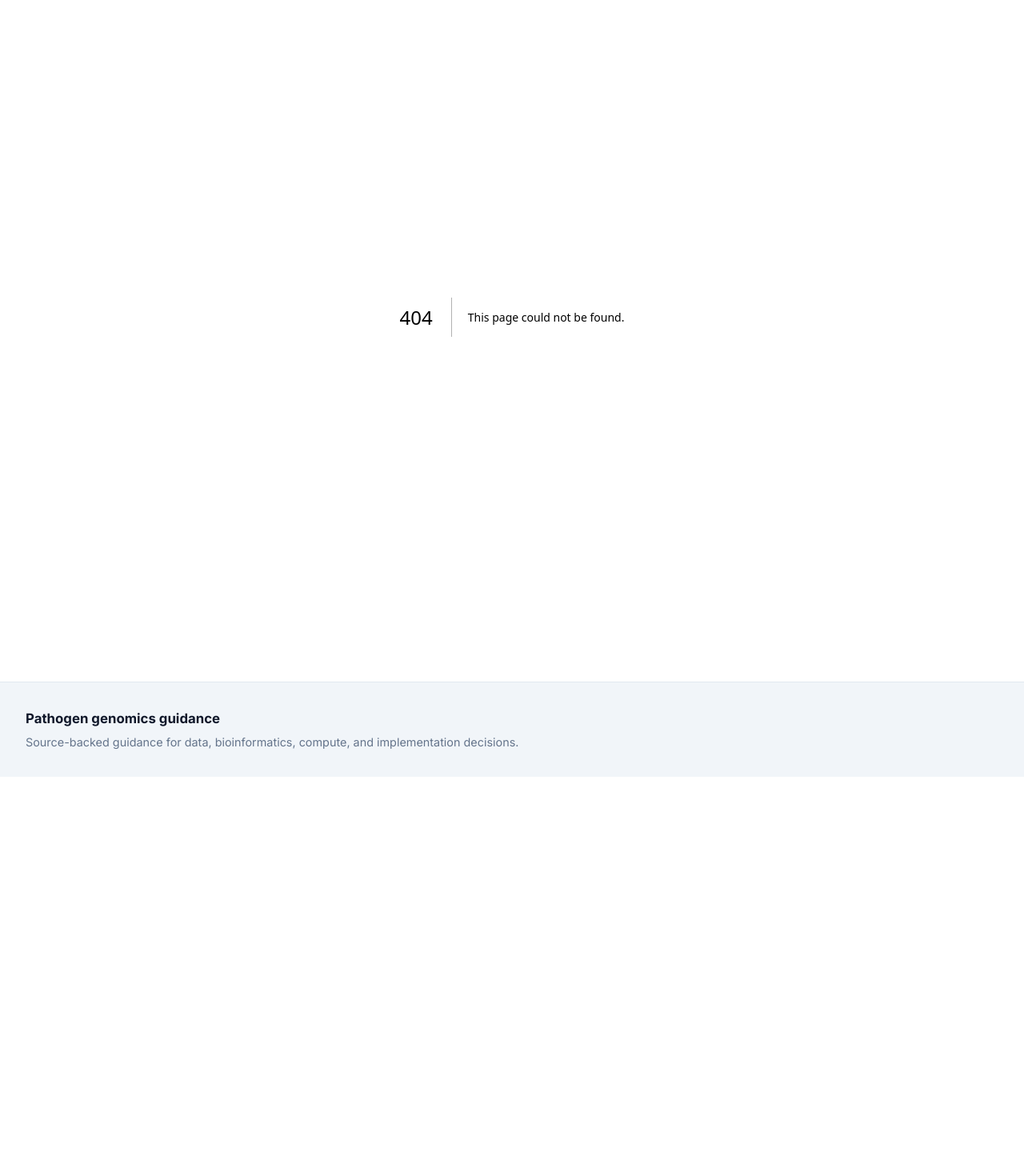
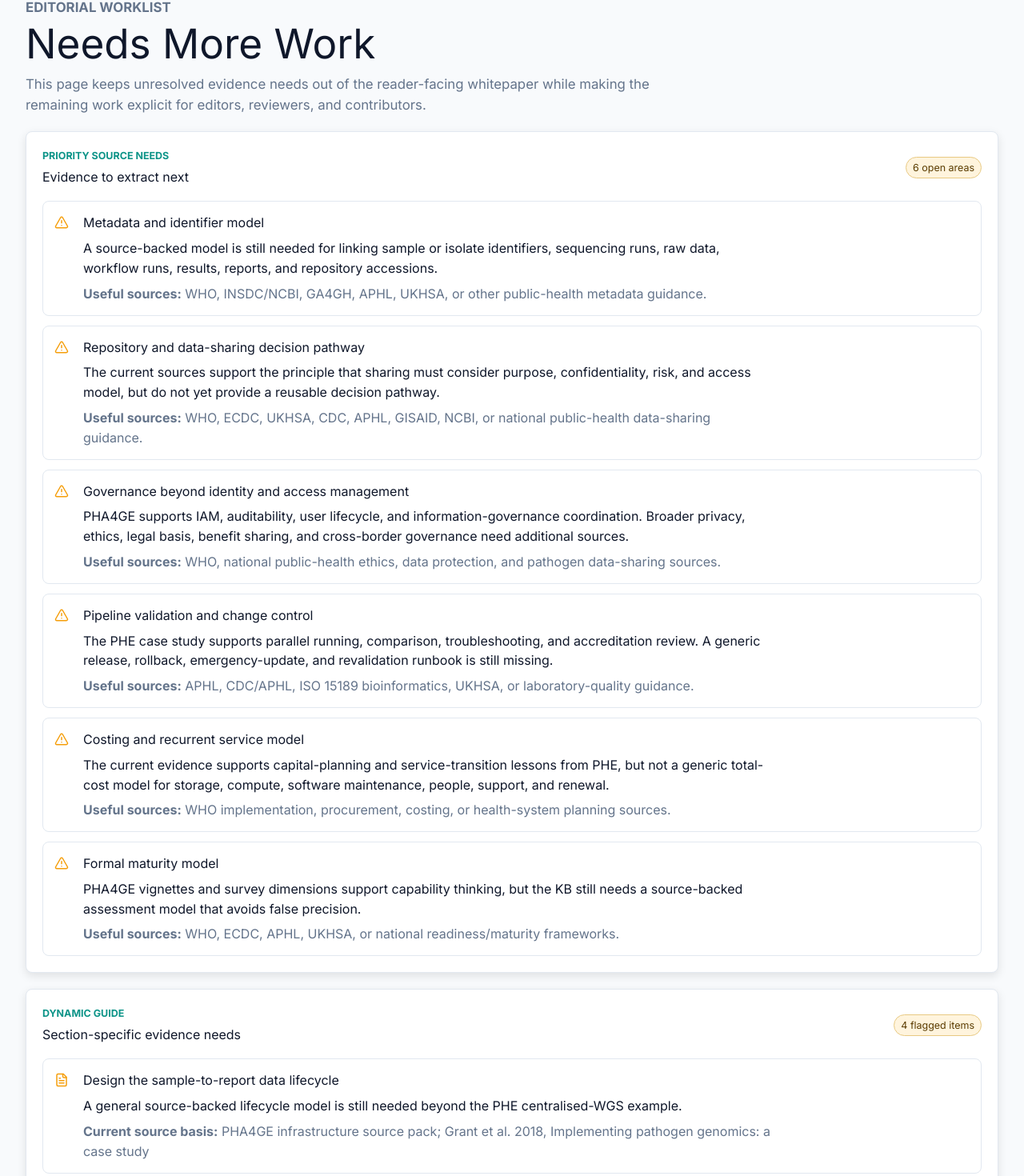
Before and after one commit to happykhan/pathogen-genomics-guidance-kb, a Next.js app: page /gaps in a window 1280 px wide. Before the commit this address had no page. Shown: the part 100-1570 px from the top of the page at 80% size. Before the commit the page ends 1071 px from the top, so only its background shows below. Built offline with nearby package versions, Linux system fonts and the light colour scheme.

Commit message:
Move evidence gaps to separate worklist page

```diff
--- /dev/null
+++ b/src/app/gaps/page.tsx
@@ -0,0 +1,119 @@
+import { AlertTriangle, FileText } from "lucide-react";
+import { guidanceBlocks } from "../../data/guidanceBlocks";
+import { sources } from "../../data/sources";
+
+const sourceLookup: Record<string, { label: string; path: string }> = sources;
+
+const chapterGaps = [
+  {
+    title: "Metadata and identifier model",
+    detail:
+      "A source-backed model is still needed for linking sample or isolate identifiers, sequencing runs, raw data, workflow runs, results, reports, and repository accessions.",
+    sourceNeed: "WHO, INSDC/NCBI, GA4GH, APHL, UKHSA, or other public-health metadata guidance.",
+  },
+  {
+    title: "Repository and data-sharing decision pathway",
+    detail:
+      "The current sources support the principle that sharing must consider purpose, confidentiality, risk, and access model, but do not yet provide a reusable decision pathway.",
+    sourceNeed: "WHO, ECDC, UKHSA, CDC, APHL, GISAID, NCBI, or national public-health data-sharing guidance.",
+  },
+  {
+    title: "Governance beyond identity and access management",
+    detail:
+      "PHA4GE supports IAM, auditability, user lifecycle, and information-governance coordination. Broader privacy, ethics, legal basis, benefit sharing, and cross-border governance need additional sources.",
+    sourceNeed: "WHO, national public-health ethics, data protection, and pathogen data-sharing sources.",
+  },
+  {
+    title: "Pipeline validation and change control",
+    detail:
+      "The PHE case study supports parallel running, comparison, troubleshooting, and accreditation review. A generic release, rollback, emergency-update, and revalidation runbook is still missing.",
+    sourceNeed: "APHL, CDC/APHL, ISO 15189 bioinformatics, UKHSA, or laboratory-quality guidance.",
+  },
+  {
+    title: "Costing and recurrent service model",
+    detail:
+      "The current evidence supports capital-planning and service-transition lessons from PHE, but not a generic total-cost model for storage, compute, software maintenance, people, support, and renewal.",
+    sourceNeed: "WHO implementation, procurement, costing, or health-system planning sources.",
+  },
+  {
+    title: "Formal maturity model",
+    detail:
+      "PHA4GE vignettes and survey dimensions support capability thinking, but the KB still needs a source-backed assessment model that avoids false precision.",
+    sourceNeed: "WHO, ECDC, APHL, UKHSA, or national readiness/maturity frameworks.",
+  },
+];
+
+const blockGaps = guidanceBlocks.flatMap((block) =>
+  (block.gaps ?? []).map((gap) => ({
+    blockTitle: block.title,
+    gap,
+    sourceLabels: block.sourceIds.map((sourceId) => sourceLookup[sourceId]?.label ?? sourceId),
+  })),
+);
+
+export default function GapsPage() {
+  return (
+    <div className="stack-page">
+      <section className="page-heading">
+        <p className="eyebrow">Editorial Worklist</p>
+        <h1>Needs More Work</h1>
+        <p>
+          This page keeps unresolved evidence needs out of the reader-facing whitepaper while making the remaining work explicit
+          for editors, reviewers, and contributors.
+        </p>
+      </section>
+
+      <section className="panel">
+        <div className="panel-body">
+          <div className="toolbar">
+            <div>
+              <p className="eyebrow">Priority Source Needs</p>
+              <h2 style={{ margin: "4px 0 0" }}>Evidence to extract next</h2>
+            </div>
+            <span className="badge gap">{chapterGaps.length} open areas</span>
+          </div>
+          <div className="gap-list">
+            {chapterGaps.map((item) => (
+              <article className="gap-card" key={item.title}>
+                <AlertTriangle size={18} aria-hidden="true" />
+                <div>
+                  <h3>{item.title}</h3>
+                  <p>{item.detail}</p>
+                  <p className="muted">
+                    <strong>Useful sources:</strong> {item.sourceNeed}
+                  </p>
+                </div>
+              </article>
+            ))}
+          </div>
+        </div>
+      </section>
+
+      <section className="panel">
+        <div className="panel-body">
+          <div className="toolbar">
+            <div>
+              <p className="eyebrow">Dynamic Guide</p>
+              <h2 style={{ margin: "4px 0 0" }}>Section-specific evidence needs</h2>
+            </div>
+            <span className="badge gap">{blockGaps.length} flagged items</span>
+          </div>
+          <div className="gap-list">
+            {blockGaps.map((item) => (
+              <article className="gap-card" key={`${item.blockTitle}-${item.gap}`}>
+                <FileText size={18} aria-hidden="true" />
+                <div>
+                  <h3>{item.blockTitle}</h3>
+                  <p>{item.gap}</p>
+                  <p className="muted">
+                    <strong>Current source basis:</strong> {item.sourceLabels.join("; ")}
+                  </p>
+                </div>
+              </article>
+            ))}
+          </div>
+        </div>
+      </section>
+    </div>
+  );
+}
--- a/src/app/layout.tsx
+++ b/src/app/layout.tsx
@@ -44,6 +44,7 @@ export default function RootLayout({ children }: Readonly<{ children: React.Reac
                 <Link href="/">Guidance</Link>
                 <Link href="/resources">Resource finder</Link>
                 <Link href="/quizzes">Quizzes</Link>
+                <Link href="/gaps">Needs more work</Link>
                 <Link href="/about">About</Link>
               </nav>
             </div>
--- a/src/components/GuidanceRenderer.tsx
+++ b/src/components/GuidanceRenderer.tsx
@@ -1,4 +1,4 @@
-import { AlertTriangle, BookOpen, SlidersHorizontal } from "lucide-react";
+import { SlidersHorizontal } from "lucide-react";
 import { guidanceBlocks } from "../data/guidanceBlocks";
 import { sources } from "../data/sources";
 import {
@@ -30,6 +30,8 @@ export function GuidanceRenderer({ profile, showTechnical, showAllSections }: Pr
   const visible = scored.filter((item) => showAllSections || item.score >= relevanceThreshold);
   const hiddenCount = scored.filter((item) => item.score < relevanceThreshold).length;
   const revealTechnical = showTechnical || isTechnicalProfile(profile);
+  const referenceIds = Array.from(new Set(visible.flatMap(({ block }) => block.sourceIds)));
+  const referenceNumber = new Map(referenceIds.map((sourceId, index) => [sourceId, index + 1]));
 
   return (
     <section className="whitepaper" aria-label="Tailored guidance document">
@@ -107,27 +109,40 @@ export function GuidanceRenderer({ profile, showTechnical, showAllSections }: Pr
                 ))}
               </aside>
             ) : null}
-            {block.gaps?.length ? (
-              <aside className="gap-box">
-                <strong>
-                  <AlertTriangle size={16} aria-hidden="true" /> Evidence gap
-                </strong>
-                {block.gaps.map((gap) => (
-                  <p key={gap}>{gap}</p>
-                ))}
-              </aside>
-            ) : null}
             <footer className="section-sources">
-              <span>
-                <BookOpen size={14} aria-hidden="true" />
-                Source basis
-              </span>
+              <span>Sources</span>
               {block.sourceIds.map((sourceId) => (
-                <code key={sourceId}>{sourceLookup[sourceId]?.label ?? sourceId}</code>
+                <a href="#references" key={sourceId}>
+                  [{referenceNumber.get(sourceId)}]
+                </a>
               ))}
             </footer>
           </section>
         ))}
+
+        <section className="document-section references-section" id="references" aria-label="References">
+          <div className="section-kicker">
+            <span>References</span>
+          </div>
+          <h2>Sources Cited</h2>
+          <ol>
+            {referenceIds.map((sourceId) => {
+              const source = sourceLookup[sourceId];
+              return (
+                <li key={sourceId}>
+                  {source ? (
+                    <>
+                      <span>{source.label}</span>
+                      <code>{source.path}</code>
+                    </>
+                  ) : (
+                    <span>{sourceId}</span>
+                  )}
+                </li>
+              );
+            })}
+          </ol>
+        </section>
       </div>
     </section>
   );
--- a/src/styles/global.css
+++ b/src/styles/global.css
@@ -412,9 +412,9 @@ select {
   flex-wrap: wrap;
   gap: 7px;
   align-items: center;
-  margin-top: 18px;
+  margin-top: 20px;
   color: var(--muted);
-  font-size: 0.82rem;
+  font-size: 0.86rem;
 }
 
 .section-sources span {
@@ -424,14 +424,35 @@ select {
   font-weight: 700;
 }
 
-.section-sources code {
-  border: 1px solid #e2d7c8;
-  border-radius: 999px;
-  background: #f3efe9;
-  color: #52351f;
-  padding: 2px 7px;
-  font-family: var(--font-sans), Inter, ui-sans-serif, system-ui, sans-serif;
+.section-sources a {
+  color: var(--accent);
+  font-weight: 700;
+  text-decoration: none;
+}
+
+.section-sources a:hover {
+  text-decoration: underline;
+}
+
+.references-section ol {
+  display: grid;
+  gap: 12px;
+  max-width: 900px;
+  margin: 14px 0 0;
+  padding-left: 1.5rem;
+}
+
+.references-section li {
+  padding-left: 4px;
+}
+
+.references-section code {
+  display: block;
+  margin-top: 2px;
+  color: var(--muted);
+  font-family: var(--font-mono), ui-monospace, SFMono-Regular, Menlo, Monaco, Consolas, monospace;
   font-size: 0.78rem;
+  overflow-wrap: anywhere;
 }
 
 .toolbar {
@@ -660,6 +681,56 @@ select {
   display: grid;
   grid-template-columns: repeat(2, minmax(0, 1fr));
   gap: 8px;
+}
+
+.stack-page {
+  display: grid;
+  gap: 20px;
+}
+
+.page-heading {
+  max-width: 820px;
+}
+
+.page-heading h1 {
+  margin: 6px 0 10px;
+  font-size: clamp(2rem, 4vw, 3.4rem);
+  line-height: 1.05;
+}
+
+.page-heading p {
+  color: var(--muted);
+  font-size: 1.05rem;
+}
+
+.gap-list {
+  display: grid;
+  gap: 12px;
+}
+
+.gap-card {
+  display: grid;
+  grid-template-columns: 24px minmax(0, 1fr);
+  gap: 12px;
+  border: 1px solid var(--line);
+  border-radius: 8px;
+  background: var(--surface);
+  padding: 14px;
+}
+
+.gap-card svg {
+  margin-top: 3px;
+  color: var(--warn);
+}
+
+.gap-card h3 {
+  margin: 0 0 6px;
+  font-size: 1rem;
+}
+
+.gap-card p {
+  margin: 7px 0 0;
+  max-width: 860px;
 }
 
 .gx-footer {
```
